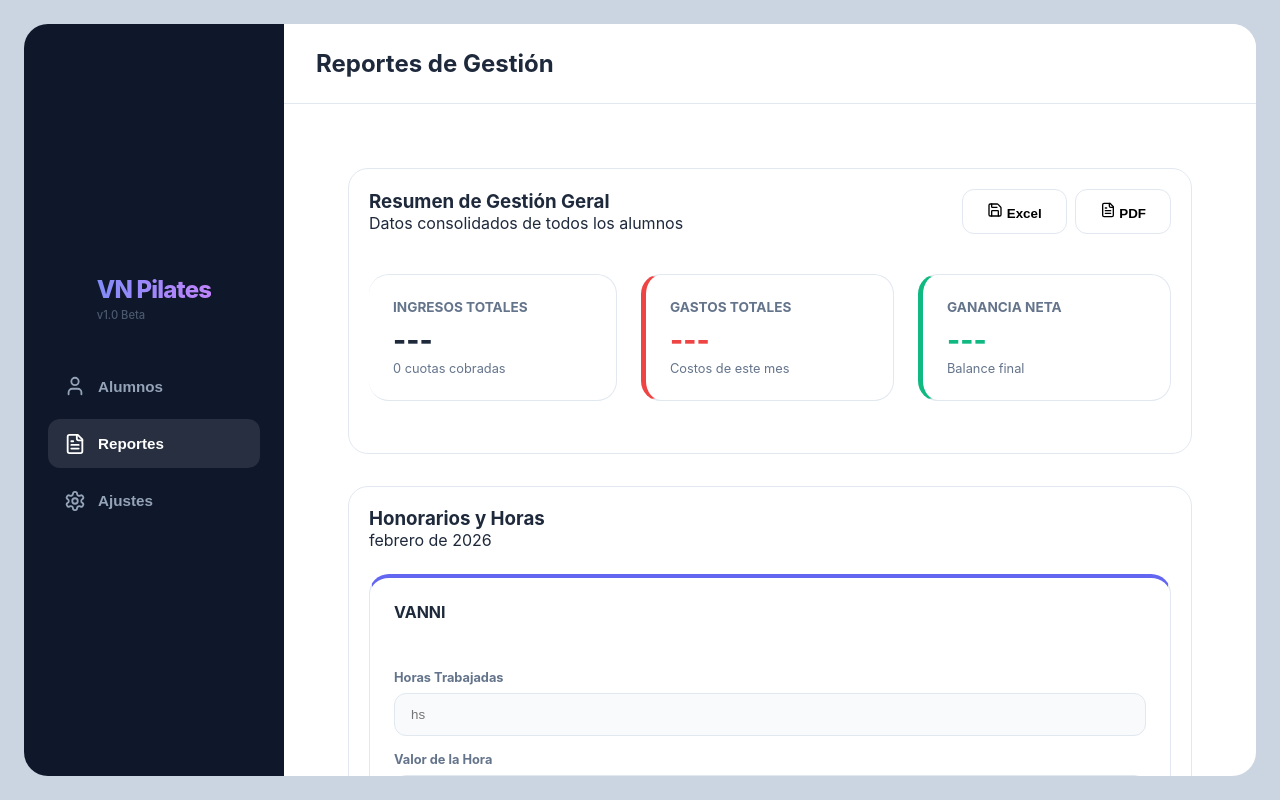
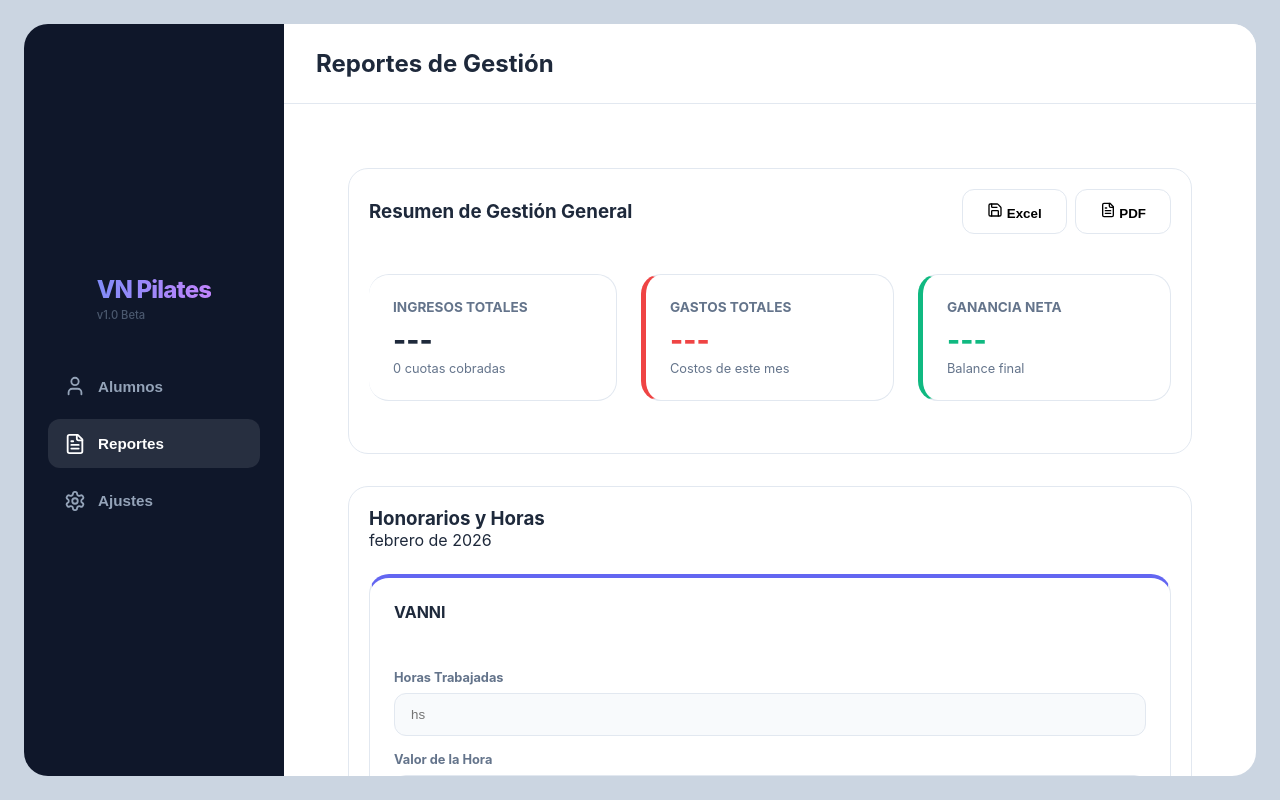
Before and after one commit to devOr05/vn-pilates, a React (Vite) app: page / in a window 1280 px wide. Both pictures are taken after a click on the button "Reportes". Built offline with nearby package versions, Linux system fonts and the light colour scheme.

Commit message:
fix: correct labels in reports header as requested

```diff
--- a/src/App.jsx
+++ b/src/App.jsx
@@ -939,8 +939,7 @@ function App() {
                             <div className="report-card main-summary">
                                 <div className="report-header">
                                     <div className="report-title-group">
-                                        <h3>Resumen de Gestión Geral</h3>
-                                        <p className="report-subtitle">Datos consolidados de todos los alumnos</p>
+                                        <h3>Resumen de Gestión General</h3>
                                     </div>
                                     <div className="report-header-buttons">
                                         <button className="btn-secondary" onClick={() => exportToExcel('reporte')}>
```
